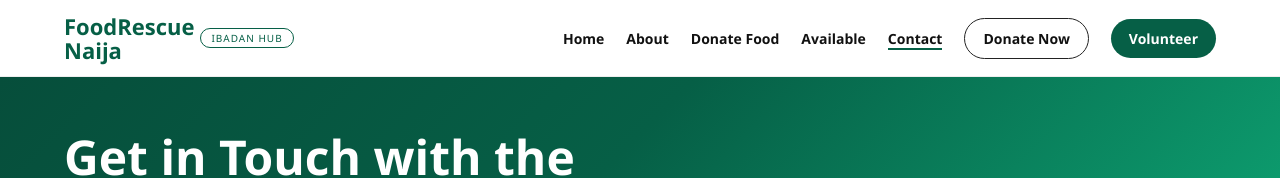
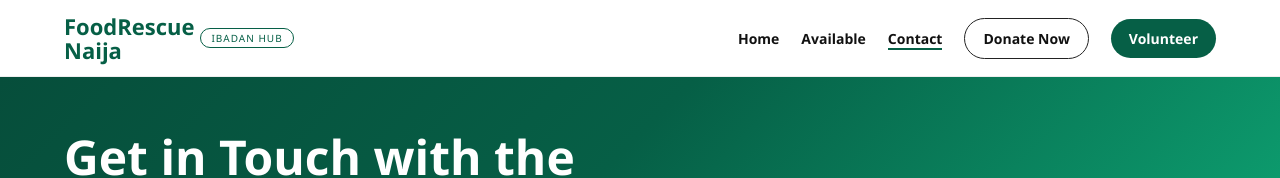
Before and after one commit to Olafrosty/foodrescue-naija, a website: page contact.html in a window 1280 px wide. Shown: the top 178 px of the page. Drawn offline with Linux system fonts and the light colour scheme; no server answers.

Commit message:
Refactor contact.html structure and styles

```diff
--- a/contact.html
+++ b/contact.html
@@ -57,7 +57,7 @@ input:focus,textarea:focus,select:focus{border-color:var(--emerald)}
   <div style="display:flex;align-items:center"><div class="logo"><b>FoodRescue<br>Naija</b></div><span class="badge">IBADAN HUB</span></div>
   <div class="hamburger" id="ham"><span></span><span></span><span></span></div>
   <ul class="nav-links" id="nav">
-    <li><a href="/index.html">Home</a></li><li><a href="/about.html">About</a></li><li><a href="/donate_food.html">Donate Food</a></li><li><a href="/available_food.html">Available</a></li><li><a href="/contact.html" style="border-bottom:2px solid var(--green)">Contact</a></li>
+    <li><a href="/index.html">Home</a></li><li><a href="/available_food.html">Available</a></li><li><a href="/contact.html" style="border-bottom:2px solid var(--green)">Contact</a></li>
     <li><a class="btn btn-outline" href="/donate_food.html">Donate Now</a></li>
     <li><a class="btn btn-green" href="https://wa.me/2348101423991">Volunteer</a></li>
   </ul>
```
